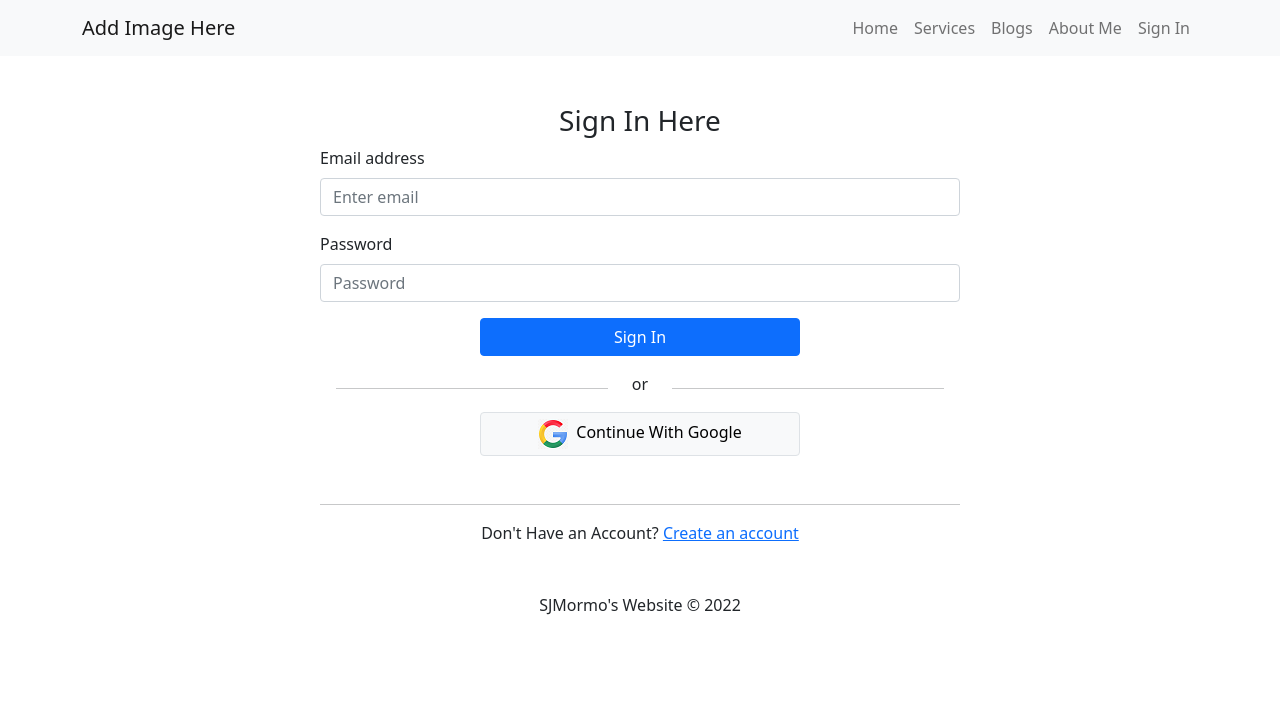
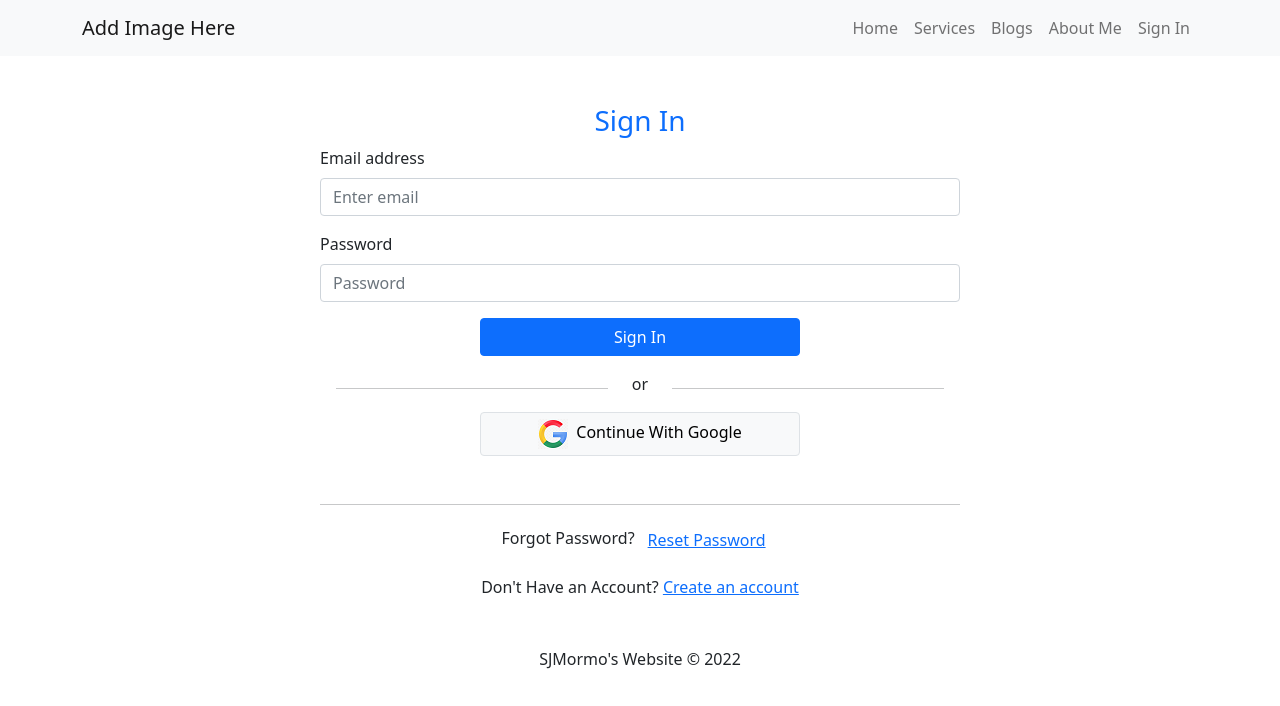
Before and after one commit to SJMormo/klement-tour-guide, a React (Create React App) app: page /signin in a window 1280 px wide. Shown: the top 706 px of the page. Built offline with nearby package versions, Linux system fonts and the light colour scheme; no server answers.

Commit message:
Password reset with toast added

```diff
--- a/src/components/SignIn/SignIn.js
+++ b/src/components/SignIn/SignIn.js
@@ -1,10 +1,12 @@
 import React, { useRef } from 'react';
 import { Button, Form } from 'react-bootstrap';
-import { useSignInWithEmailAndPassword } from 'react-firebase-hooks/auth';
+import { useSendPasswordResetEmail, useSignInWithEmailAndPassword } from 'react-firebase-hooks/auth';
 import { Link, useLocation, useNavigate } from 'react-router-dom';
 import auth from '../../firebase.init';
 import googleIcon from '../../images/google-logo.png';
 import Loading from '../Loading/Loading';
+import { ToastContainer, toast } from 'react-toastify';
+import 'react-toastify/dist/ReactToastify.css';
 
 
 const SignIn = () => {
@@ -17,6 +19,7 @@ const SignIn = () => {
         loading,
         error,
     ] = useSignInWithEmailAndPassword(auth);
+    const [sendPasswordResetEmail, sending, resetPasswordError] = useSendPasswordResetEmail(auth);
 
     // tracking last location
     const location = useLocation();
@@ -40,10 +43,18 @@ const SignIn = () => {
         navigate(from, { replace: true });
     }
 
+    // reset password
+
+    const handlePasswordReset = async () => {
+        const email = emailRef.current.value;
+        await sendPasswordResetEmail(email);
+        toast('Sent email');
+    }
+
 
     return (
         <div>
-            <h3 className='text-center mt-5'>Sign In Here</h3>
+            <h3 className='text-center text-primary mt-5'>Sign In</h3>
             <div className='w-50 mx-auto'>
                 <Form onSubmit={handleSignIn}>
                     <Form.Group className="mb-3" controlId="formBasicEmail">
@@ -81,6 +92,10 @@ const SignIn = () => {
             <div>
                 <hr className='w-50 mx-auto mt-5' />
                 <p className='text-center'>
+                    Forgot Password?<Button onClick={handlePasswordReset} variant="link">Reset Password</Button>
+                </p>
+                <ToastContainer />
+                <p className='text-center'>
                     Don't Have an Account? <Link className="form-link" to="/signup">Create an account</Link>
                 </p>
             </div>
```
